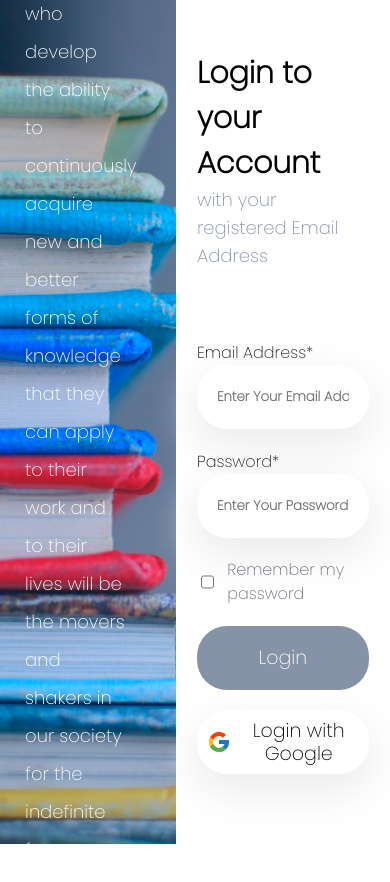
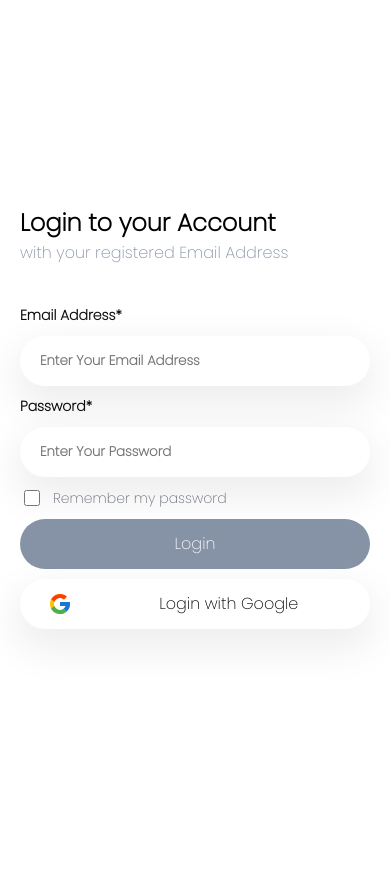
Before and after one commit to dossmedaziz/myquiz, a React (Create React App) app: page / in a window 390 px wide. Shown: the top 882 px of the page. After the commit the page ends 844 px from the top, so only its background shows below. Built offline with nearby package versions, Linux system fonts and the light colour scheme.

Commit message:
(update) : make the comopnents responsive

```diff
--- a/src/components/buttons/iconButton/style.module.css
+++ b/src/components/buttons/iconButton/style.module.css
@@ -3,17 +3,16 @@
 }
 
 .button__shape {
-    background: #FFFFFF;
+  background: #ffffff;
   width: 100%;
   height: 64px;
-    background: #FFFFFF;
-    box-shadow: 0px 15px 40px 5px #EDEDED;
+  background: #ffffff;
+  box-shadow: 0px 15px 40px 5px #ededed;
   border: none;
   border-radius: 30px;
   display: flex;
   align-items: center;
   cursor: pointer;
-
 }
 
 .icon__container {
@@ -24,17 +23,27 @@
   align-items: center;
 }
 
-.label__container{
+.label__container {
   width: 80%;
   height: 100%;
   display: flex;
   justify-content: center;
   align-items: center;
 }
-.label{
+.label {
   font-style: normal;
   font-weight: 500;
   font-size: 19px;
   line-height: 23px;
   color: #000000;
 }
+
+@media screen and (max-width: 790px) {
+  .button__shape {
+    height: 50px;
+  }
+  .label {
+    font-size: 16px;
+    line-height: 24px;
+  }
+}
--- a/src/components/buttons/simpleButton/style.module.css
+++ b/src/components/buttons/simpleButton/style.module.css
@@ -12,3 +12,11 @@
   font-size: 19px;
   line-height: 28px;
 }
+
+@media screen and (max-width: 790px) {
+  .button__shape {
+    height: 50px;
+    font-size: 16px;
+    line-height: 24px;
+  }
+}
--- a/src/components/inputs/checkBox/style.module.css
+++ b/src/components/inputs/checkBox/style.module.css
@@ -3,7 +3,7 @@
   display: flex;
   align-items: center;
 }
-.input__field{
+.input__field {
   width: 20px;
   height: 20px;
 }
@@ -13,5 +13,16 @@
   font-weight: 500;
   font-size: 16px;
   line-height: 24px;
-    color: #696F79;
+  color: #696f79;
 }
+
+@media screen and (max-width: 790px) {
+  .input__label {
+    font-size: 14px;
+    line-height: 21px;
+  }
+  .input__field {
+    width: 16px;
+    height: 16px;
+  }
+}
--- a/src/components/inputs/textInput/index.jsx
+++ b/src/components/inputs/textInput/index.jsx
@@ -7,10 +7,11 @@ function TextInput({
   placeholder,
   onChange,
   required = false,
+
 }) {
   return (
     <div className={styles.input__style}>
-      <label>
+      <label className={styles.input__label}>
         {label}
         {required && "*"}
       </label>
--- a/src/components/inputs/textInput/style.module.css
+++ b/src/components/inputs/textInput/style.module.css
@@ -2,6 +2,15 @@
   display: flex;
   flex-direction: column;
   width: 100%;
+}
+
+.input__label {
+  font-style: normal;
+  font-weight: 600;
+  font-size: 16px;
+  line-height: 24px;
+  color: #000000;
+  margin-bottom: 10px;
 }
 .input__field {
   width: 100%;
@@ -14,3 +23,12 @@
   padding: 0 20px;
   font-weight: 600;
 }
+@media screen and (max-width: 790px) {
+  .input__field {
+    height: 50px;
+  }
+  .input__label {
+    font-size: 14px;
+    line-height: 21px;
+  }
+}
--- a/src/pages/auth/login/style.module.css
+++ b/src/pages/auth/login/style.module.css
@@ -43,9 +43,31 @@ span {
   margin: 20px 0;
 }
 
-
 @media screen and (max-width: 1400px) {
   .login__form {
     width: 80%;
   }
 }
+
+@media screen and (max-width: 790px) {
+  .login__form {
+    width: 100%;
+    padding: 0 20px;
+  }
+  .form__title {
+    font-size: 24px;
+    line-height: 36px;
+  }
+  span {
+    font-size: 16px;
+    line-height: 24px;
+  }
+
+  .form__body {
+    margin-top: 30px;
+  }
+
+  .input__item {
+    margin: 10px 0;
+  }
+}
--- a/src/pages/auth/style.module.css
+++ b/src/pages/auth/style.module.css
@@ -34,7 +34,6 @@ p {
   height: 100%;
 }
 
-
 @media screen and (max-width: 1500px) {
   .quote__container {
     width: 60%;
@@ -43,13 +42,18 @@ p {
 
 @media screen and (max-width: 1092px) {
   .quote__container {
-        width:80%;
+    width: 80%;
   }
 }
 
-
-/*@media screen and (max-width: 790px) {*/
-/*    .container{*/
-/*        flex-direction: column;*/
-/*    }*/
-/*}*/
+@media screen and (max-width: 790px) {
+  .container {
+    flex-direction: column;
+  }
+  .quote__side {
+    display: none;
+  }
+  .form__side {
+    width: 100%;
+  }
+}
```
Lines whose indentation alone changed are shown as unchanged.
